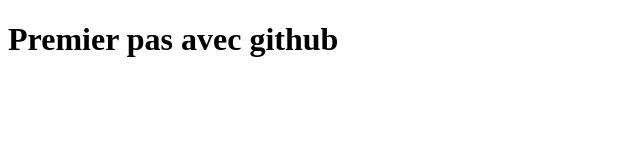
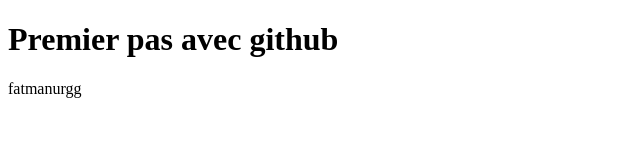
Before and after one commit to fadia13/coursgithub, a plain HTML site: page i,dex.html in a window 1280 px wide. Shown: the whole page, without its empty margins (0-640 px from the left). Drawn offline with Linux system fonts and the light colour scheme.

Commit message:
prenomfatmanurgg

```diff
--- a/i,dex.html
+++ b/i,dex.html
@@ -7,5 +7,7 @@
 </head>
 <body>
     <h1>Premier pas avec github</h1>
+    <p>fatmanurgg</p>
+
 </body>
 </html>
```
